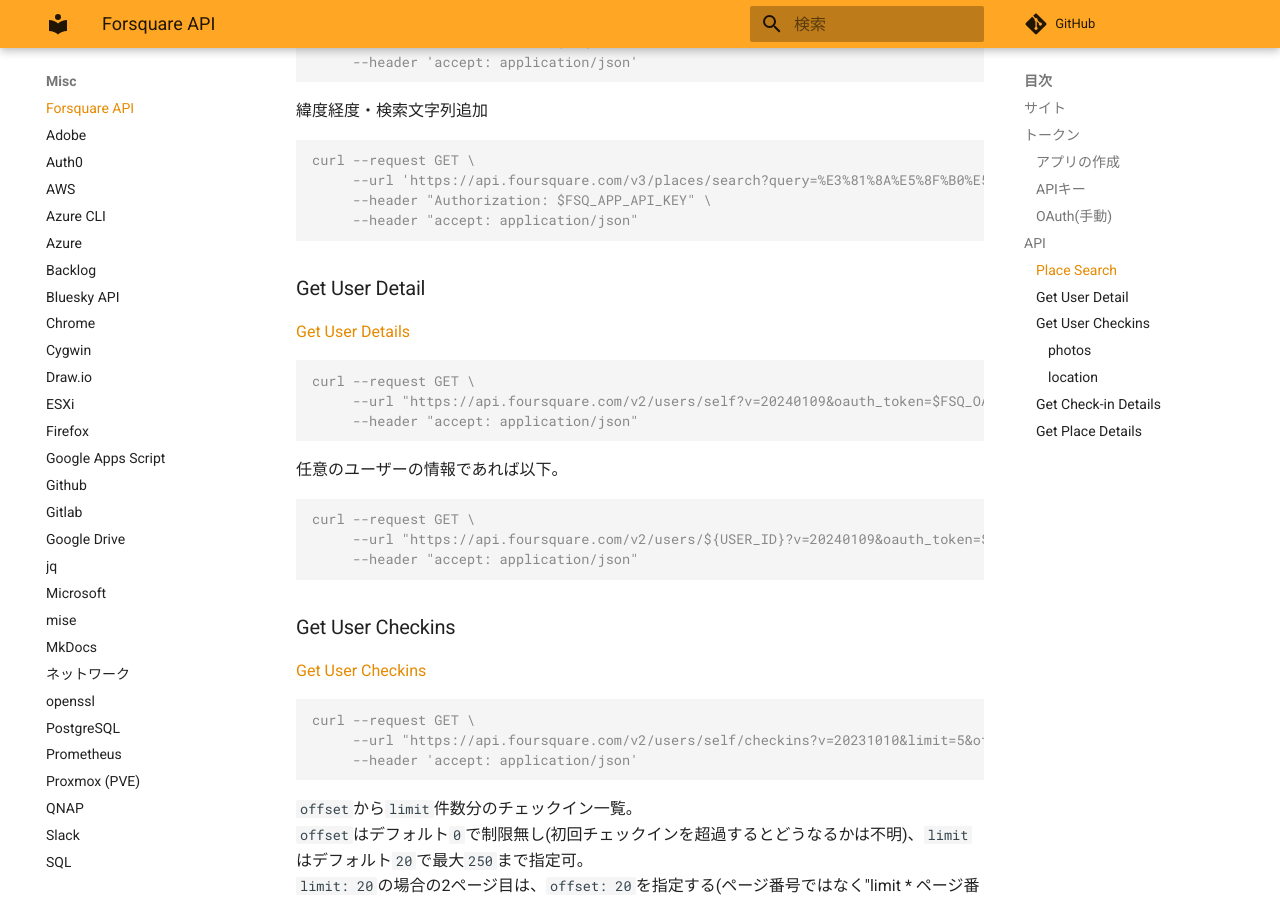
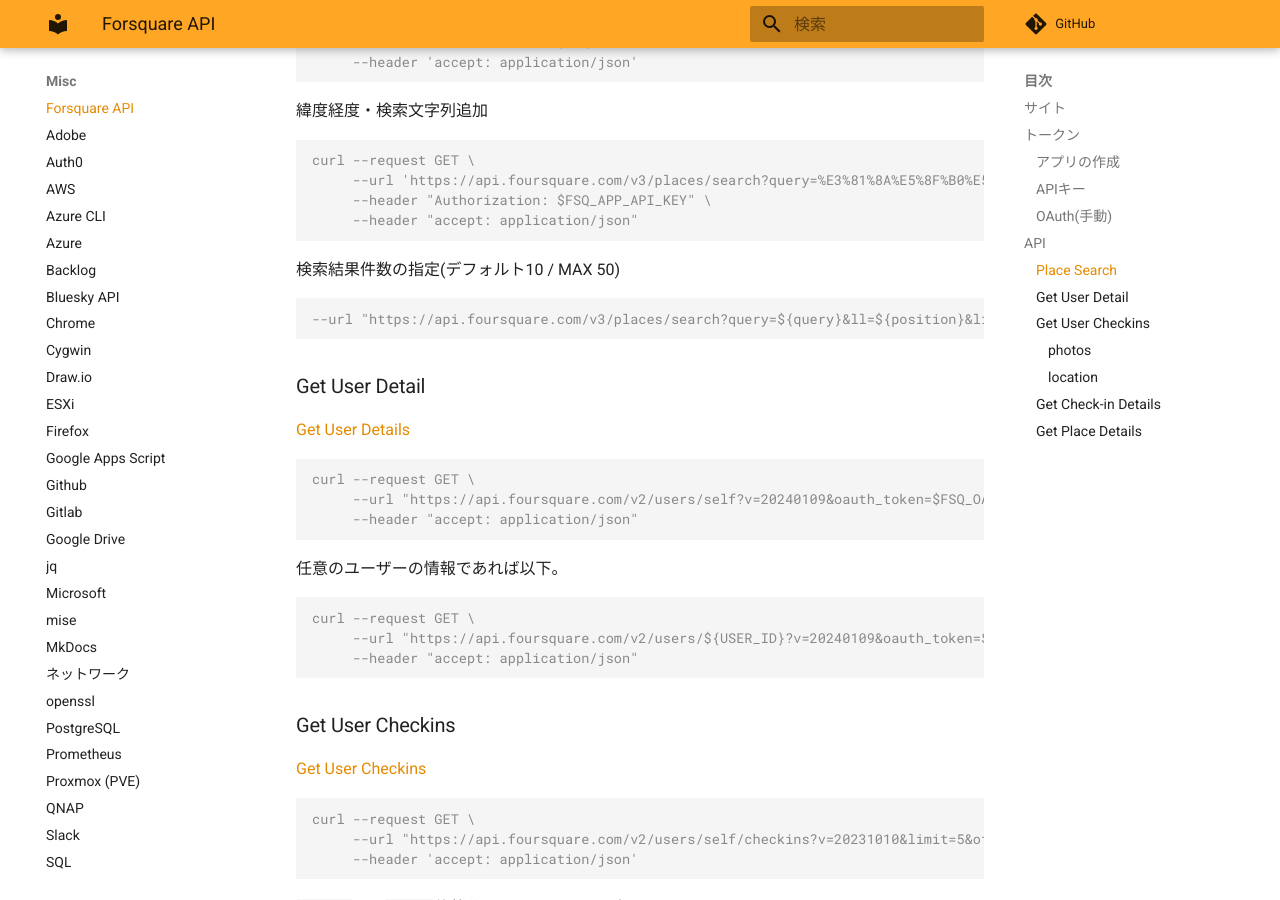
Before and after one commit to zaki-lknr/docs, an MkDocs documentation site: the page built from docs/Misc/4sq.md, in a window 1280 px wide and 900 px high, scrolled down 1217 px. Built offline with MkDocs 1.6.1 and Material for MkDocs 9.7.7, drawn with Linux system fonts in a browser that asks for light colours; comment, search, counter and statistics services are not loaded.

Commit message:
add: misc/4sq: 検索結果件数の指定

````diff
--- a/docs/Misc/4sq.md
+++ b/docs/Misc/4sq.md
@@ -46,6 +46,12 @@ curl --request GET \
      --url 'https://api.foursquare.com/v3/places/search?query=%E3%81%8A%E5%8F%B0%E5%A0%B4&ll=35.6325714%2C139.7738516' \
      --header "Authorization: $FSQ_APP_API_KEY" \
      --header "accept: application/json"
+```
+
+検索結果件数の指定(デフォルト10 / MAX 50)
+
+```console
+--url "https://api.foursquare.com/v3/places/search?query=${query}&ll=${position}&limit=50"
 ```
 
 ### Get User Detail
````
